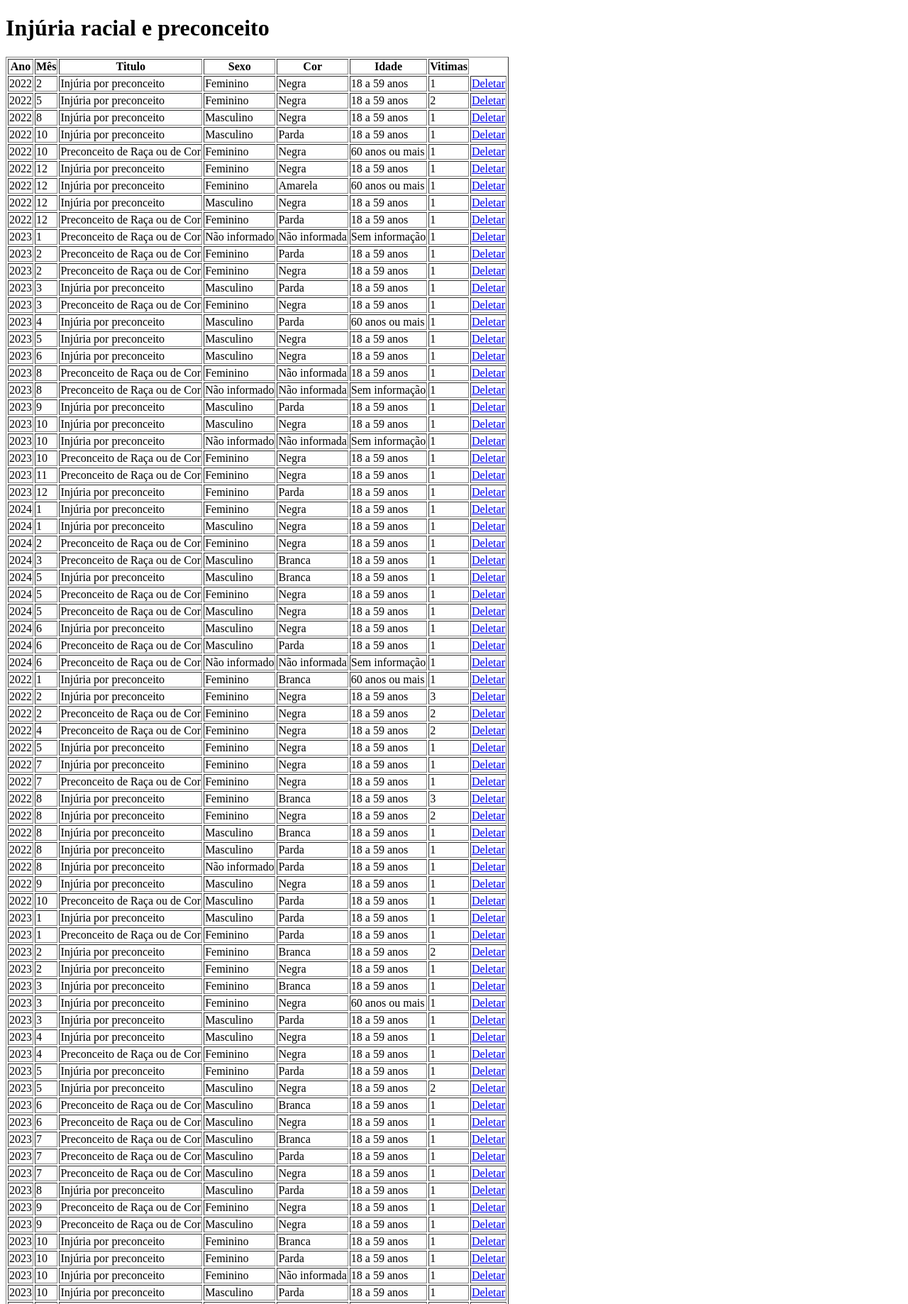
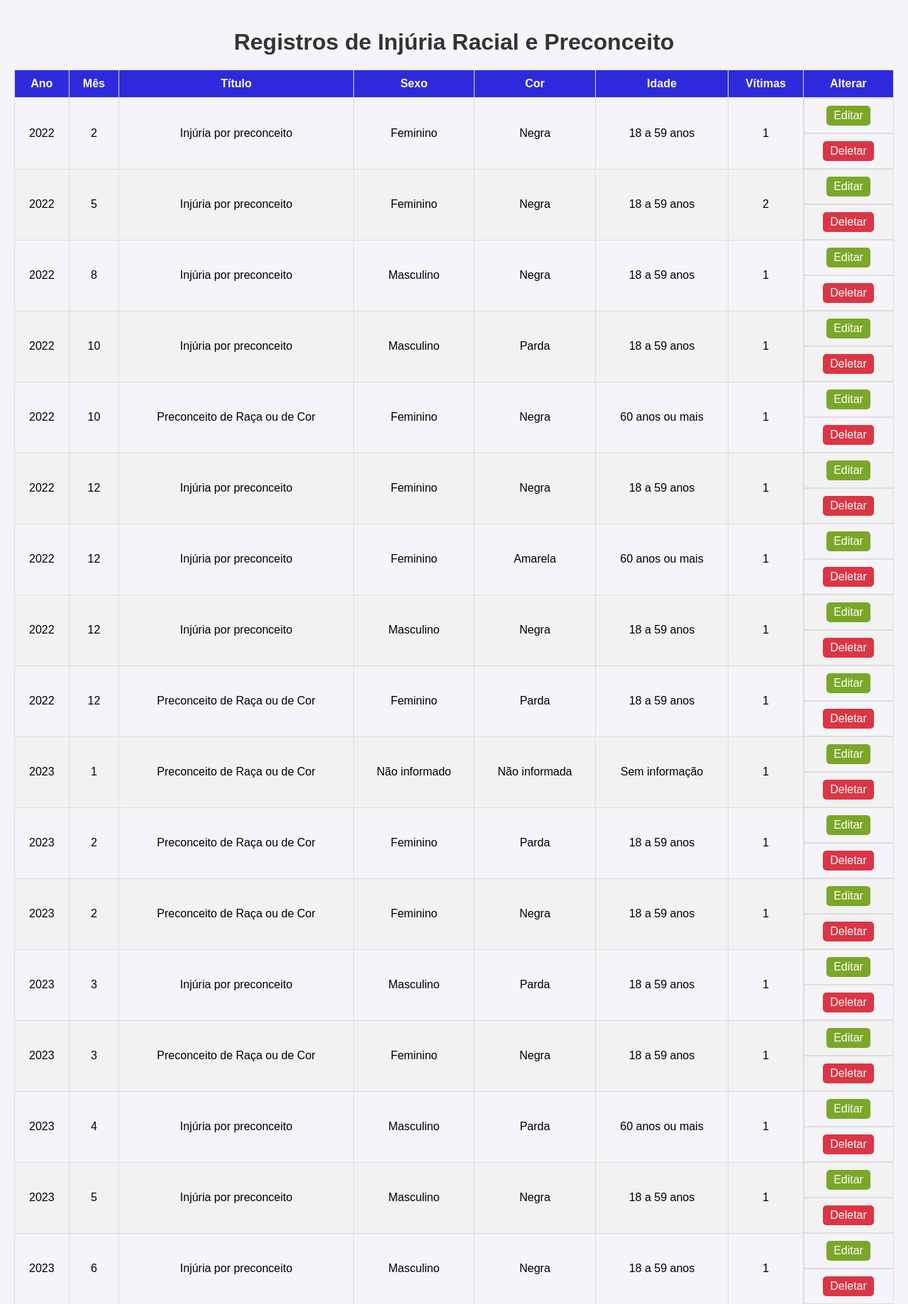
Before and after one commit to annaberto/projeto-isp, a Django app: page /registros/ in a window 1280 px wide. Shown: the top 1838 px of the page at 71% size. Run offline with Django 4.2, Linux system fonts and the light colour scheme; data comes from the database, SQL or seed files in the repository; both versions use the stored data as it was after the commit; parts of the project's set-up code (start-up, migrations or seed data) failed here and were passed over.

Commit message:
chore: alterando estilo

```diff
--- a/projeto_isp/dados_isp/templates/dados_isp/listar_injurias.html
+++ /dev/null
@@ -1,41 +0,0 @@
-<!DOCTYPE html>
-<html lang="pt-br">
-
-<head>
-  <meta charset="UTF-8">
-  <meta name="viewport" content="width=device-width, initial-scale=1.0">
-  <title>Dados ISP</title>
-</head>
-
-<body>
-  <h1>Injúria racial e preconceito</h1>
-  <table border="1">
-    <thead>
-      <tr>
-        <th>Ano</th>
-        <th>Mês</th>
-        <th>Titulo</th>
-        <th>Sexo</th>
-        <th>Cor</th>
-        <th>Idade</th>
-        <th>Vitimas</th>
-      </tr>
-    </thead>
-    <tbody>
-      {% for injuria in injurias %}
-      <tr>
-        <td>{{ injuria.ano }}</td>
-        <td>{{ injuria.mes }}</td>
-        <td>{{ injuria.titulo }}</td>
-        <td>{{ injuria.sexo }}</td>
-        <td>{{ injuria.cor }}</td>
-        <td>{{ injuria.idade }}</td>
-        <td>{{ injuria.vitimas }}</td>
-        <td><a href="{% url 'deletar_registro' injuria.id %}">Deletar</a></td>
-      </tr>
-      {% endfor %}
-    </tbody>
-  </table>
-</body>
-
-</html>
--- /dev/null
+++ b/projeto_isp/dados_isp/templates/dados_isp/listar_registros.html
@@ -0,0 +1,122 @@
+<!DOCTYPE html>
+<html lang="pt-br">
+
+<head>
+  <meta charset="UTF-8">
+  <meta name="viewport" content="width=device-width, initial-scale=1.0">
+  <title>Dados ISP</title>
+  <style>
+    body {
+      font-family: Arial, sans-serif;
+      margin: 0;
+      padding: 20px;
+      background-color: #f4f4f9;
+    }
+
+    h1 {
+      color: #333;
+      text-align: center;
+      margin-bottom: 20px;
+    }
+
+    table {
+      width: 100%;
+      border-collapse: collapse;
+      margin: 20px 0;
+    }
+
+    th,
+    td {
+      padding: 10px;
+      text-align: center;
+      border: 1px solid #ddd;
+    }
+
+    th {
+      background-color: #2d2add;
+      color: white;
+    }
+
+    tr:nth-child(even) {
+      background-color: #f2f2f2;
+    }
+
+    tr:hover {
+      background-color: #ddd;
+    }
+
+    a {
+      color: white;
+      text-decoration: none;
+      padding: 5px 10px;
+      border-radius: 5px;
+      transition: background-color 0.3s;
+    }
+
+    .edit {
+      background-color: #7ba728;
+    }
+
+    .edit:hover {
+      background-color: #218838;
+    }
+
+    .delete {
+      background-color: #dc3545;
+    }
+
+    .delete:hover {
+      background-color: #c82333;
+    }
+
+    .action-links {
+      display: flex;
+      justify-content: center;
+      gap: 10px;
+    }
+
+    .action-links a {
+      padding: 5px 10px;
+      border-radius: 5px;
+    }
+  </style>
+</head>
+
+<body>
+  <h1>Registros de Injúria Racial e Preconceito</h1>
+  <table>
+    <thead>
+      <tr>
+        <th>Ano</th>
+        <th>Mês</th>
+        <th>Título</th>
+        <th>Sexo</th>
+        <th>Cor</th>
+        <th>Idade</th>
+        <th>Vítimas</th>
+        <th>Alterar</th>
+      </tr>
+    </thead>
+    <tbody>
+      {% for injuria in injurias %}
+      <tr>
+        <td>{{ injuria.ano }}</td>
+        <td>{{ injuria.mes }}</td>
+        <td>{{ injuria.titulo }}</td>
+        <td>{{ injuria.sexo }}</td>
+        <td>{{ injuria.cor }}</td>
+        <td>{{ injuria.idade }}</td>
+        <td>{{ injuria.vitimas }}</td>
+        <td class="action-links">
+          <a href="{% url 'editar_registro' injuria.id %}" class="edit">Editar</a>
+        </td>
+        <td class="action-links">
+          <a href="{% url 'deletar_registro' injuria.id %}" class="delete">Deletar</a>
+        </td>
+      </tr>
+      {% endfor %}
+    </tbody>
+  </table>
+</body>
+
+</html>
--- a/projeto_isp/dados_isp/views.py
+++ b/projeto_isp/dados_isp/views.py
@@ -4,7 +4,7 @@
 
 def registros(request):
     injurias = RegistroIncidente.objects.all()
-    return render(request, 'dados_isp/listar_injurias.html', {'injurias': injurias})
+    return render(request, 'dados_isp/listar_registros.html', {'injurias': injurias})
 
 
 def criar_registro(request):
```
Also changed, not shown: projeto_isp/dados_isp/templates/dados_isp/criar_registro.html (+56 -0 lines), projeto_isp/dados_isp/templates/dados_isp/deletar_registro.html (+81 -8 lines), projeto_isp/dados_isp/templates/dados_isp/editar_registro.html (+91 -1 lines), projeto_isp/db.sqlite3.
